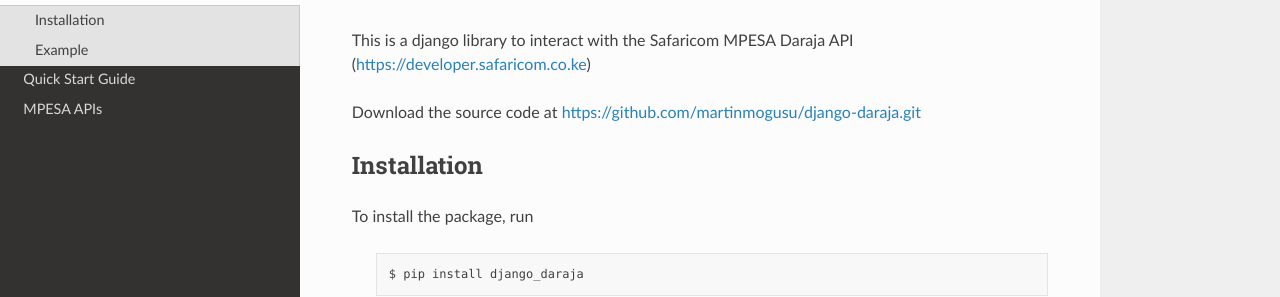
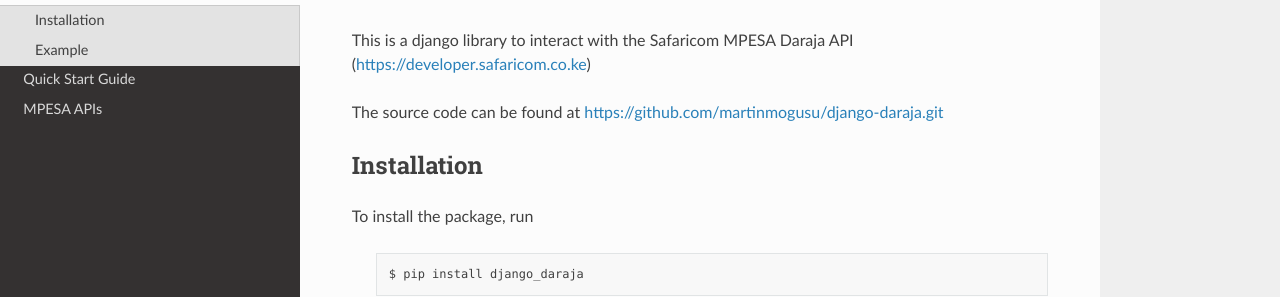
Before and after one commit to martinmogusu/django-daraja, a Sphinx documentation site: the page built from docs/pages/introduction.rst, in a window 1280 px wide and 1142 px high. Shown: the part 131-428 px from the top of the window. Built offline with Sphinx 7.4.7 and the Read the Docs theme 2.0.0, drawn with Linux system fonts in a browser that asks for light colours.

Commit message:
Update documentation wording (#13)

```diff
--- a/docs/pages/apis/stk_push.rst
+++ b/docs/pages/apis/stk_push.rst
@@ -22,4 +22,4 @@
 
 .. note::
 	- Use a Safaricom number that you have access to for the ``phone_number`` parameter, so as to be able to receive the M-PESA prompt on your phone.
-    - Once you have entered the PIN, you will receive a notification on the callback URL you provided. If you used the exact callback URL in the example above (i.e. https://api.darajambili.com/express-payment), you can head over to https://darajambili.com to view the notification received.
+	- Once you have entered the PIN, you will receive a notification on the callback URL you provided. If you used the exact callback URL in the example above (i.e. https://api.darajambili.com/express-payment), you can head over to https://darajambili.com to view the notification received.
--- a/docs/pages/introduction.rst
+++ b/docs/pages/introduction.rst
@@ -2,7 +2,7 @@
 ============
 This is a django library to interact with the Safaricom MPESA Daraja API (https://developer.safaricom.co.ke)
 
-Download the source	code at https://github.com/martinmogusu/django-daraja.git
+The source code can be found at https://github.com/martinmogusu/django-daraja.git
 
 Installation
 ------------
```
